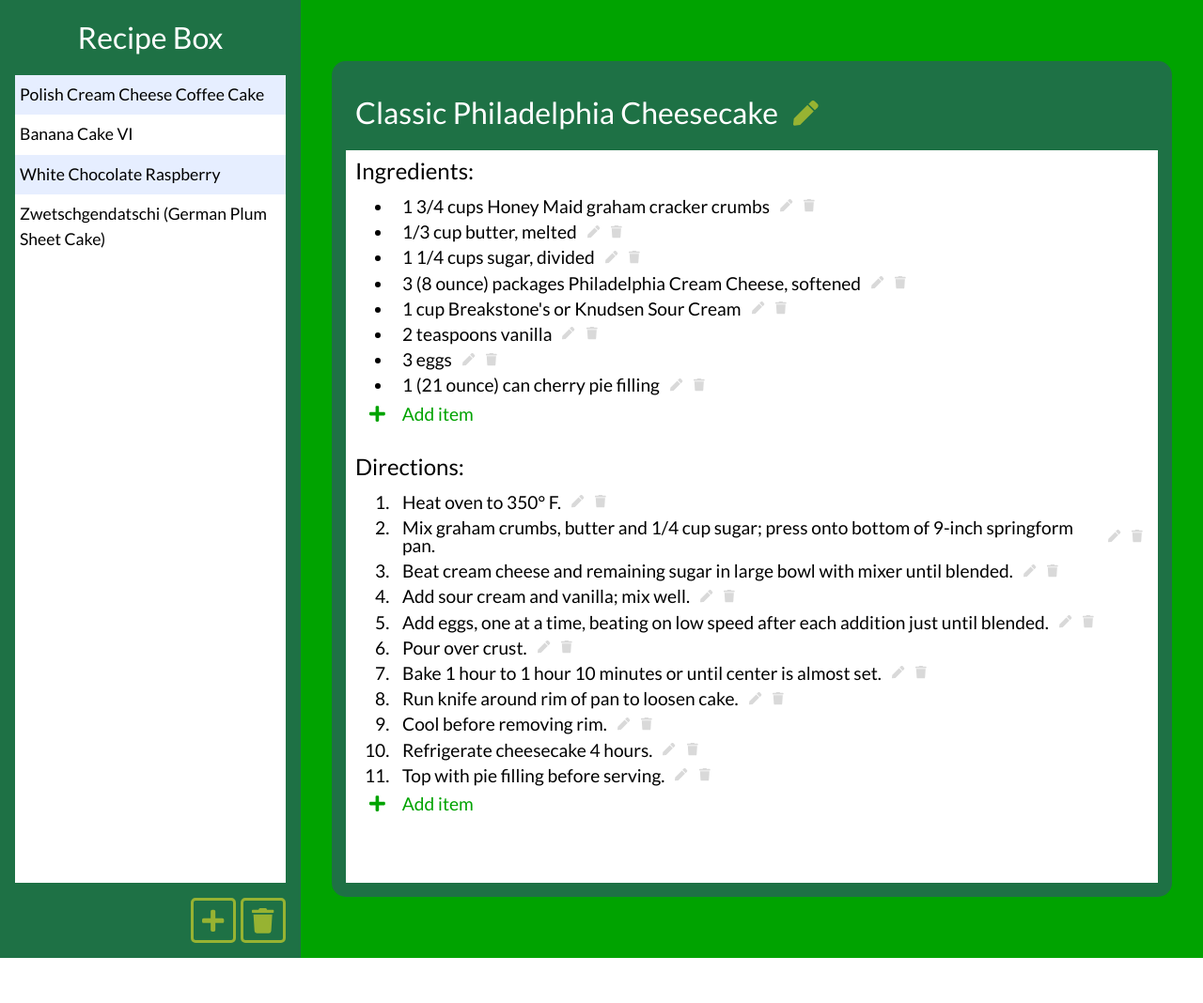
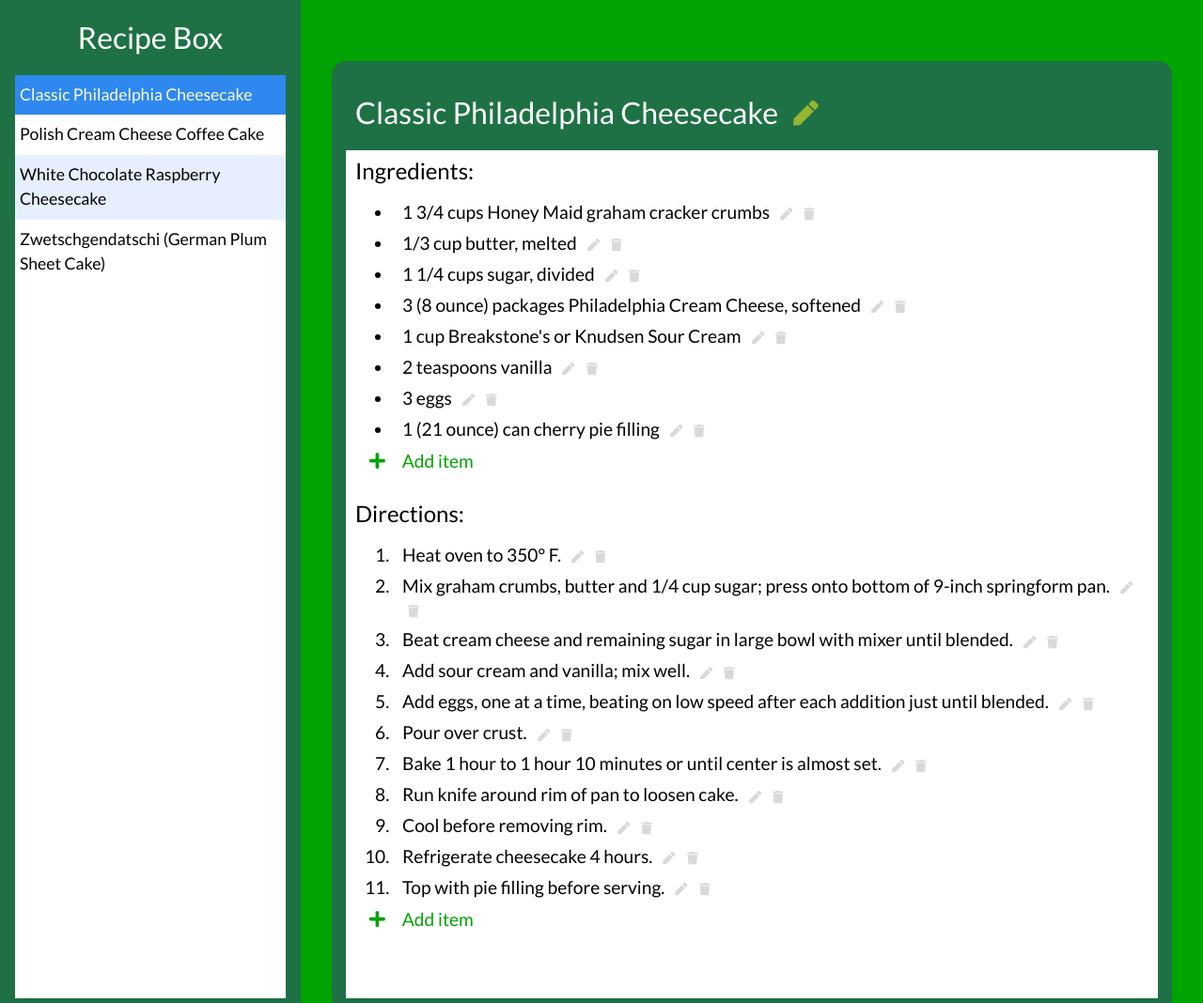
Before and after one commit to Disquietude/Recipe-Box, a React app: page / in a window 1280 px wide. Shown: the top 1068 px of the page at 94% size. Before the commit the page ends 1020 px from the top, so only its background shows below. Built offline with nearby package versions, Linux system fonts and the light colour scheme.

Commit message:
Implemented recipe selection

```diff
--- a/src/js/components/RecipeIndex/RecipeIndex.js
+++ b/src/js/components/RecipeIndex/RecipeIndex.js
@@ -2,7 +2,11 @@ import React from "react";
 import RecipeIndexList from "./RecipeIndexList";
 import RecipeIndexControls from "./RecipeIndexControls";
 
-export default class RecipeIndex extends React.Component {
+import { connect } from 'react-redux';
+import { openModal } from '../../actions/modalActions';
+import { selectRecipe } from '../../actions/selectRecipe';
+
+class RecipeIndex extends React.Component {
   constructor(props){
     super(props);
   }
@@ -10,9 +14,28 @@ export default class RecipeIndex extends React.Component {
     return(
       <div className="recipe-index">
         <h1 className="recipe-index__title">Recipe Box</h1>
-        <RecipeIndexList />
-        <RecipeIndexControls />
+        <RecipeIndexList
+          recipes={this.props.recipes}
+          selectedRecipe={this.props.selectedRecipe}
+          selectRecipe={this.props.selectRecipe}
+        />
+        <RecipeIndexControls
+          selectedRecipe={this.props.selectedRecipe}
+          openModal={this.props.openModal}
+        />
       </div>
     );
   }
 }
+
+const mapStateToProps = state => ({
+  recipes: state.recipes,
+  selectedRecipe: state.selectedRecipe
+})
+
+const mapDispatchToProps = dispatch => ({
+  openModal: (payload) => dispatch(openModal(payload)),
+  selectRecipe: (index) => dispatch(selectRecipe(index))
+})
+
+export default connect(mapStateToProps, mapDispatchToProps)(RecipeIndex);
--- a/src/js/components/RecipeIndex/RecipeIndexList.js
+++ b/src/js/components/RecipeIndex/RecipeIndexList.js
@@ -1,25 +1,31 @@
 import React from "react";
-
-const recipeNames = [
-  "Polish Cream Cheese Coffee Cake",
-  "Banana Cake VI",
-  "White Chocolate Raspberry",
-  "Zwetschgendatschi (German Plum Sheet Cake)"
-];
 
 export default class RecipeIndexList extends React.Component {
   constructor(props) {
     super(props);
+    this.onClick = this.onClick.bind(this);
   }
+
+  onClick(index) {
+    this.props.selectRecipe(index);
+  }
+
   render() {
-    const list = recipeNames.map((current, index) => {
+    const list = this.props.recipes.map((current, index) => {
+      let classes = "recipe-index__list-item";
+      if (index == this.props.selectedRecipe) {
+        classes += " recipe-index__list-item--selected";
+      }
       return (
         <li
           key={index}
-          className="recipe-index__list-item"> {current} </li>
+          className={classes}
+          onClick={(e) => this.onClick(index, e)}
+        >
+          {current.name}
+        </li>
       );
     });
-    console.log(list);
     return (
       <div className="recipe-index__list">
         <ul>
--- a/src/js/components/RecipeView/RecipeView.js
+++ b/src/js/components/RecipeView/RecipeView.js
@@ -10,14 +10,19 @@ class RecipeView extends React.Component {
     super(props);
   }
   render() {
+    let currentRecipe = this.props.recipes[this.props.selectedRecipe];
     return (
       <div className="recipe-view">
         <div className="recipe-view__card">
           <RecipeViewHeader
             openModal={this.props.openModal}
+            recipeName={currentRecipe.name}
+            recipeIndex={this.props.selectedRecipe}
           />
           <RecipeViewContents
             openModal={this.props.openModal}
+            currentRecipe={currentRecipe}
+            recipeIndex={this.props.selectedRecipe}
           />
         </div>
       </div>
@@ -26,7 +31,8 @@ class RecipeView extends React.Component {
 }
 
 const mapStateToProps = state => ({
-  modalState: state.modal
+  recipes: state.recipes,
+  selectedRecipe: state.selectedRecipe
 })
 
 const mapDispatchToProps = dispatch => ({
--- a/src/js/components/RecipeView/RecipeViewContents.js
+++ b/src/js/components/RecipeView/RecipeViewContents.js
@@ -1,15 +1,14 @@
 import React from 'react';
 import RecipeViewListItem from "./RecipeViewListItem";
 import RecipeViewAddItem from "./RecipeViewAddItem";
-import DEFAULT_RECIPES from '../../data/defaultRecipes.json';
 
 export default class RecipeViewContents extends React.Component {
   constructor(props) {
     super(props);
   }
   render() {
-    const ingredients = DEFAULT_RECIPES[0].ingredients.map(createList("ingredients"));;
-    const directions = DEFAULT_RECIPES[0].directions.map(createList("directions"));
+    const ingredients = this.props.currentRecipe.ingredients.map(createList("ingredients", this.props.openModal));
+    const directions = this.props.currentRecipe.directions.map(createList("directions", this.props.openModal));
     return (
       <div className="recipe-view__contents">
         <h2 className="recipe-view__contents-header">Ingredients:</h2>
@@ -27,13 +26,15 @@ export default class RecipeViewContents extends React.Component {
   }
 }
 
-let createList = (type) => {
+let createList = (category, openModal) => {
   return (current, index) => {
     return (
       <li className="recipe-view__list-item" key={index}>
           <RecipeViewListItem
-            type={type}
+            content={current}
+            category={category}
             index={index}
+            openModal={openModal}
           />
       </li>
     );
--- a/src/js/components/RecipeView/RecipeViewHeader.js
+++ b/src/js/components/RecipeView/RecipeViewHeader.js
@@ -1,6 +1,5 @@
 import React from 'react';
 import { FontAwesomeIcon } from '@fortawesome/react-fontawesome';
-import DEFAULT_RECIPES from "../../data/defaultRecipes.json";
 
 export default class RecipeViewHeader extends React.Component {
   constructor(props) {
@@ -12,7 +11,7 @@ export default class RecipeViewHeader extends React.Component {
     let payload = {
       purpose: "edit",
       category: "recipes",
-      index: 0
+      index: this.props.recipeIndex
     };
 
     this.props.openModal(payload);
@@ -21,7 +20,7 @@ export default class RecipeViewHeader extends React.Component {
   render() {
     return (
       <div className="recipe-view__header">
-        <h1 className="recipe-view__name">{DEFAULT_RECIPES[0].name}</h1>
+        <h1 className="recipe-view__name">{this.props.recipeName}</h1>
         <button
           className="recipe-view__edit-name"
           title="Edit name"
--- a/src/js/components/RecipeView/RecipeViewListItem.js
+++ b/src/js/components/RecipeView/RecipeViewListItem.js
@@ -1,21 +1,42 @@
 import React from 'react';
 import { FontAwesomeIcon } from '@fortawesome/react-fontawesome';
-import DEFAULT_RECIPES from "../../data/defaultRecipes.json";
 
 export default class RecipeViewListItem extends React.Component {
   constructor(props){
     super(props);
+    this.onClick = this.onClick.bind(this);
   }
+
+  onClick(purpose) {
+    let payload = {
+      purpose: purpose,
+      category: this.props.category,
+      index: this.props.index
+    };
+
+    this.props.openModal(payload);
+  }
+
   render() {
     return (
       <div className="recipe-view__list-item-contents">
-        <p>{DEFAULT_RECIPES[0][this.props.type][this.props.index]}</p>
-        <button className="recipe-view__list-item-button" title="Edit item">
-          <FontAwesomeIcon icon="pen"/>
-        </button>
-        <button className="recipe-view__list-item-button" title="Delete item">
-          <FontAwesomeIcon icon="trash"/>
-        </button>
+        <p>
+          {this.props.content}
+          <button
+            className="recipe-view__list-item-button"
+            title="Edit item"
+            onClick={(e) => this.onClick("edit", e)}
+          >
+            <FontAwesomeIcon icon="pen"/>
+          </button>
+          <button
+            className="recipe-view__list-item-button"
+            title="Delete item"
+            onClick={(e) => this.onClick("delete", e)}
+          >
+            <FontAwesomeIcon icon="trash"/>
+          </button>
+        </p>
       </div>
     );
   }
--- a/src/js/data/defaultRecipes.json
+++ b/src/js/data/defaultRecipes.json
@@ -53,6 +53,31 @@
     ]
   },
   {
+    "name": "White Chocolate Raspberry Cheesecake",
+    "ingredients":[
+      "1 cup chocolate cookie crumbs",
+      "3 tablespoons white sugar",
+      "1/4 cup butter, melted",
+      "1 (10 ounce) package frozen raspberries",
+      "2 tablespoons white sugar",
+      "2 teaspoons cornstarch",
+      "1/2 cup water",
+      "2 cups white chocolate chips",
+      "1/2 cup half-and-half cream",
+      "3 (8 ounce) packages cream cheese, softened",
+      "1/2 cup white sugar",
+      "3 eggs",
+      "1 teaspoon vanilla extract"
+    ],
+    "directions":[
+      "In a medium bowl, mix together cookie crumbs, 3 tablespoons sugar, and melted butter. Press mixture into the bottom of a 9 inch springform pan.",
+      "In a saucepan, combine raspberries, 2 tablespoons sugar, cornstarch, and water. Bring to boil, and continue boiling 5 minutes, or until sauce is thick. Strain sauce through a mesh strainer to remove seeds.",
+      "Preheat oven to 325 degrees F (165 degrees C). In a metal bowl over a pan of simmering water, melt white chocolate chips with half-and-half, stirring occasionally until smooth.",
+      "In a large bowl, mix together cream cheese and 1/2 cup sugar until smooth. Beat in eggs one at a time. Blend in vanilla and melted white chocolate. Pour half of batter over crust. Spoon 3 tablespoons raspberry sauce over batter. Pour remaining cheesecake batter into pan, and again spoon 3 tablespoons raspberry sauce over the top. Swirl batter with the tip of a knife to create a marbled effect.",
+      "Bake for 55 to 60 minutes, or until filling is set. Cool, cover with plastic wrap, and refrigerate for 8 hours before removing from pan. Serve with remaining raspberry sauce."
+    ]
+  },
+  {
     "name": "Zwetschgendatschi (German Plum Sheet Cake)",
     "ingredients":[
       "4 3/4 cups all-purpose flour",
--- a/src/js/reducers/modalReducer.js
+++ b/src/js/reducers/modalReducer.js
@@ -4,7 +4,8 @@ const initialState = {
   display: "none",
   purpose: null,
   category: null,
-  index: null
+  index: null,
+  input: ""
 };
 
 let modalReducer = (state = initialState, action) => {
@@ -15,7 +16,8 @@ let modalReducer = (state = initialState, action) => {
         display: "none",
         purpose: null,
         category: null,
-        index: null
+        index: null,
+        input: ""
       };
     case OPEN_MODAL:
       return {
--- a/src/js/reducers/recipesReducer.js
+++ b/src/js/reducers/recipesReducer.js
@@ -1,8 +1,6 @@
 import defaultRecipes from '../data/defaultRecipes.json';
 
-const initialState = defaultRecipes;
-
-let recipesReducer = (state = initialState, action) => {
+let recipesReducer = (state = defaultRecipes, action) => {
   switch(action.type) {
     default:
       return state;
--- a/src/sass/components/RecipeIndex.sass
+++ b/src/sass/components/RecipeIndex.sass
@@ -27,6 +27,10 @@
     cursor: pointer
     background-color: $grey
 
+.recipe-index__list-item--selected
+  color: white
+  background-color: $blue !important
+
 .recipe-index__controls
   width: 90%
   display: flex
--- a/src/sass/components/RecipeView.sass
+++ b/src/sass/components/RecipeView.sass
@@ -43,23 +43,23 @@
   list-style-type: decimal
 
 .recipe-view__list-item
-  margin-top: 0.5rem
+  padding: 0.25rem 0 0.25rem 0
 
 .recipe-view__list-item-contents
   margin-left: 10px
-  display: flex
-  & p
-    margin-right: 5px
+  line-height: 1.3
 
 .recipe-view__list-item-button
   @extend .button--no-border
   color: $grey
+  &:first-child
+    margin-left: 5px
 
 .recipe-view__add-list-item-button
   @extend .button--no-border
   display: flex
   align-items: center
-  margin: 0.5rem 0 2rem 9px
+  margin: 0.25rem 0 2rem 9px
   font-size: 1.2rem
   font-family: $lato
   color: $green
```
Also changed, not shown: build/styles.bundle.js, 1 other file.
